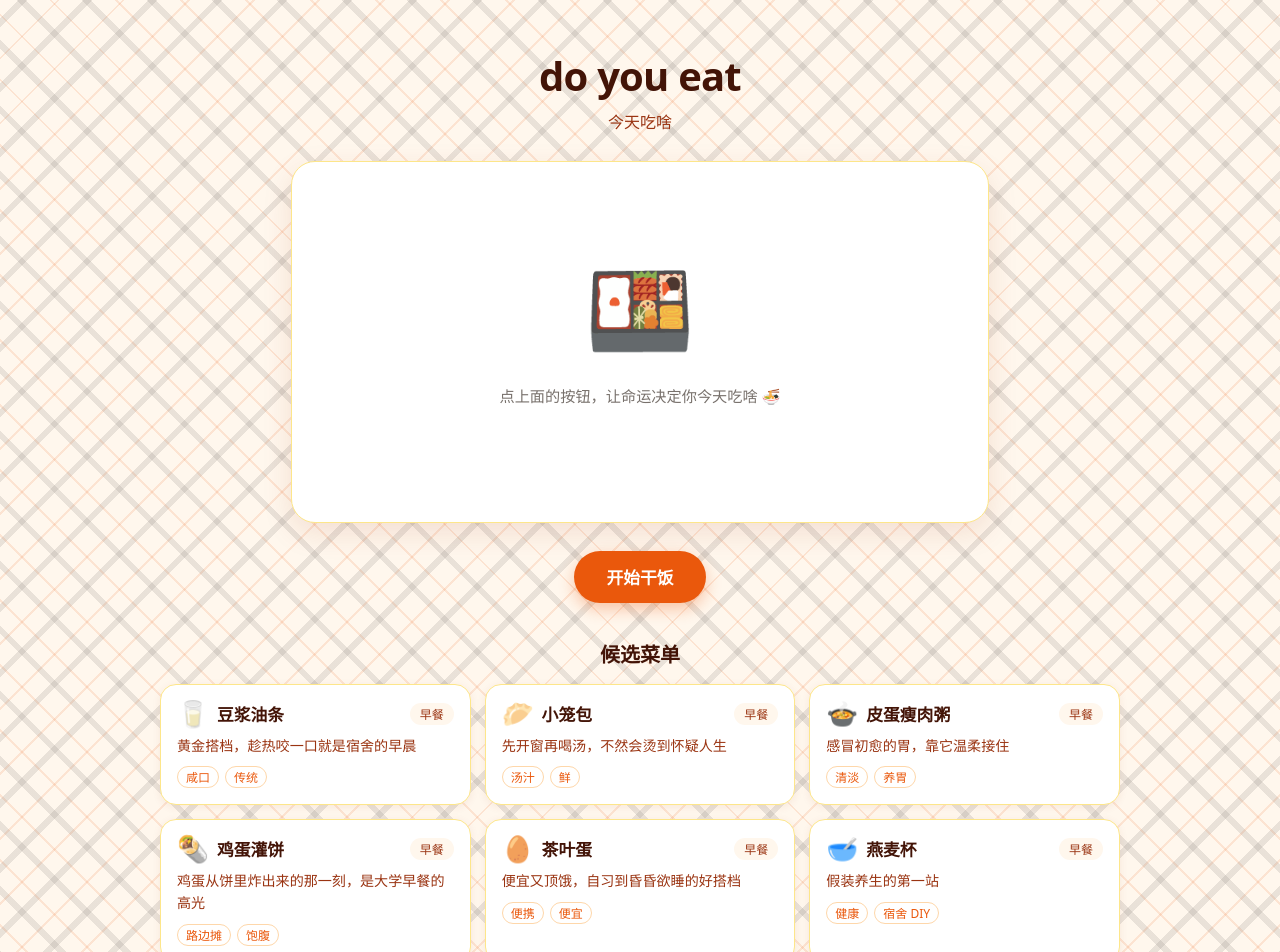
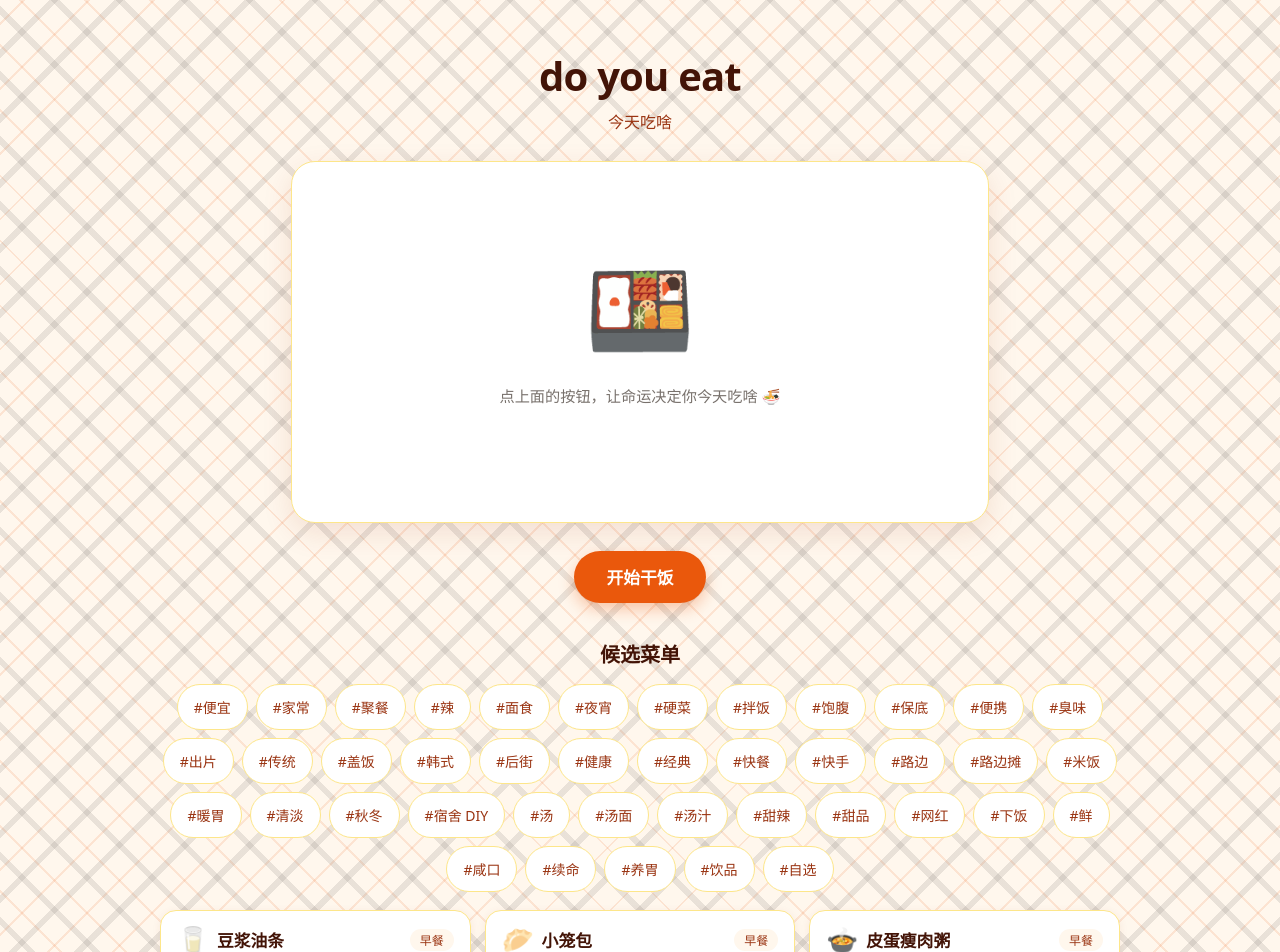
Before and after one commit to XingHo-VibeCoding/do-you-eat, a React (Vite) app: page / in a window 1280 px wide. Shown: the top 952 px of the page. Built offline with nearby package versions, Linux system fonts and the light colour scheme.

Commit message:
Day 12｜创建 frontend-guidelines Skill 并完成标签筛选交互
改了什么：App/GachaButton/constants/app.css 接入 tags 多选筛选（AND 命中、三态、可访问性）
加了什么：frontend-guidelines.md 前端规则精简版 + TagFilter 标签筛选组件

```diff
--- a/src/App.tsx
+++ b/src/App.tsx
@@ -4,17 +4,20 @@
 //   loadPhase  = 数据状态（loading / success / empty / error），管「食堂数据拿没拿到」
 //   gachaPhase = 交互状态（idle / rolling / result），管「这一次抽卡进行到哪一步」
 // 只有 loadPhase === 'success' 时才有抽卡区和候选列表 —— 没数据就抽不了卡。
-import { useCallback, useEffect, useRef, useState } from 'react'
+import { useCallback, useEffect, useMemo, useRef, useState } from 'react'
 import { GachaButton } from './components/GachaButton'
 import { IntroHint } from './components/IntroHint'
 import { ResultCard } from './components/ResultCard'
 import { FoodList } from './components/FoodList'
+import { TagFilter } from './components/TagFilter'
 import { fetchFoods } from './services/mockApi'
 import { pickRandom, ROLL_DURATION_MS } from './lib/gacha'
 import {
   APP_NAME,
   APP_TAGLINE,
   BUTTON_RETRY,
+  EMPTY_FILTER_DESC,
+  EMPTY_FILTER_TITLE,
   LOAD_EMPTY_DESC,
   LOAD_EMPTY_TITLE,
   LOAD_ERROR_DESC,
@@ -53,6 +56,52 @@ function App() {
     })
   }, [])
 
+  // —— 筛选状态线（Day 12）——
+  // 选中一组 tag；用 Set 表达命中判断；不进 localStorage（刷新即清空，符合 MVP 边界）。
+  const [selectedTags, setSelectedTags] = useState<ReadonlySet<string>>(() => new Set())
+
+  /** 收集 foods 里所有出现过的 tag，按出现频次降序（高频在前 = 最有用的排前） */
+  const allTags = useMemo<readonly string[]>(() => {
+    const count = new Map<string, number>()
+    for (const food of foods) {
+      for (const tag of food.tags) {
+        count.set(tag, (count.get(tag) ?? 0) + 1)
+      }
+    }
+    return Array.from(count.entries())
+      .sort((a, b) => b[1] - a[1] || a[0].localeCompare(b[0], 'zh-Hans-CN'))
+      .map(([tag]) => tag)
+  }, [foods])
+
+  /** 过滤后的食物列表（Day 12 决策 Q1 修正为 AND 命中：选中的每个 tag 食物都要有）
+   *  修正历史：
+   *  1) 初版 OR（some）→ 结果只增不减，「无结果」状态永远到不了，三态测不全；
+   *  2) 二版 every 方向写反（f.tags.every(t => selected.has(t)) 要求食物的全部 tag 都被选中），
+   *     单选「辣」会变空集 —— 正确语义是「选中的每个 tag 食物都有」：selected.every(t => food.tags 含 t)。
+   *  AND 也符合电商筛选「多条件=取交集」的通用心智。 */
+  const filteredFoods = useMemo<readonly Food[]>(() => {
+    if (selectedTags.size === 0) return foods
+    return foods.filter((f) => Array.from(selectedTags).every((t) => f.tags.includes(t)))
+  }, [foods, selectedTags])
+
+  /** 单击 chip 的回调：存在则删、不在则加；交还新 Set 触发重渲染 */
+  const handleToggleTag = useCallback((tag: string) => {
+    setSelectedTags((prev) => {
+      const next = new Set(prev)
+      if (next.has(tag)) {
+        next.delete(tag)
+      } else {
+        next.add(tag)
+      }
+      return next
+    })
+  }, [])
+
+  /** 「清空筛选」：交还空 Set；UI 上的按钮也只在 size > 0 时出现 */
+  const handleClearTags = useCallback(() => {
+    setSelectedTags(new Set())
+  }, [])
+
   /** 拉数据（首次进入 + 出错点「再试一次」都会走这里） */
   const load = useCallback(() => {
     setLoadPhase('loading')
@@ -84,14 +133,16 @@ function App() {
 
   const handleRoll = () => {
     if (gachaPhase === 'rolling') return // 按钮禁用已经挡了一层，这里再加保险
+    // 筛选后为空时不让抽（避免 pickRandom 在空集里抛）；按钮也会 disabled
+    if (filteredFoods.length === 0) return
 
     setGachaPhase('rolling')
     if (timeoutRef.current !== null) {
       window.clearTimeout(timeoutRef.current)
     }
     timeoutRef.current = window.setTimeout(() => {
-      // 注意：候选池从「拉回来的 foods」里取，不再直接 import FOODS
-      const picked = pickRandom(foods, lastFoodRef.current)
+      // 注意：候选池从「筛选后的 filteredFoods」里取（Day 12 Q2 决策：抽卡跟筛选走）
+      const picked = pickRandom(filteredFoods, lastFoodRef.current)
       lastFoodRef.current = picked
       setCurrent(picked)
       setGachaPhase('result')
@@ -160,12 +211,32 @@ function App() {
             </article>
           )}
 
-          <GachaButton phase={gachaPhase} onClick={handleRoll} />
+          <GachaButton
+            phase={gachaPhase}
+            onClick={handleRoll}
+            disabled={filteredFoods.length === 0}
+          />
         </section>
 
         <section className="food-list-wrap" aria-label={LIST_TITLE}>
           <h2 className="food-list-wrap__title">{LIST_TITLE}</h2>
-          <FoodList foods={foods} />
+          <TagFilter
+            allTags={allTags}
+            selected={selectedTags}
+            onToggle={handleToggleTag}
+            onClear={handleClearTags}
+          />
+          {selectedTags.size > 0 && filteredFoods.length === 0 ? (
+            <article className="card card--state card--filter-empty" aria-live="polite">
+              <span className="card__emoji" aria-hidden="true">
+                🔍
+              </span>
+              <h3 className="card__name">{EMPTY_FILTER_TITLE}</h3>
+              <p className="card__desc">{EMPTY_FILTER_DESC}</p>
+            </article>
+          ) : (
+            <FoodList foods={filteredFoods} />
+          )}
         </section>
       </>
     )
--- a/src/components/GachaButton.tsx
+++ b/src/components/GachaButton.tsx
@@ -6,10 +6,13 @@ import type { GachaPhase } from '../types/food'
 interface Props {
   phase: GachaPhase
   onClick: () => void
+  /** 外部禁用（如 Day 12 筛选后候选池为空时）：与 rolling 禁用相或 */
+  disabled?: boolean
 }
 
-export function GachaButton({ phase, onClick }: Props) {
+export function GachaButton({ phase, onClick, disabled = false }: Props) {
   const isRolling = phase === 'rolling'
+  const isDisabled = isRolling || disabled
   const label = phase === 'idle' ? BUTTON_ROLL : BUTTON_REROLL
 
   return (
@@ -17,7 +20,7 @@ export function GachaButton({ phase, onClick }: Props) {
       type="button"
       className="btn btn--primary"
       onClick={onClick}
-      disabled={isRolling}
+      disabled={isDisabled}
       aria-label={label}
     >
       {isRolling ? '干饭中…' : label}
--- /dev/null
+++ b/src/components/TagFilter.tsx
@@ -0,0 +1,50 @@
+// 标签筛选器（Day 12）
+// 可复用组件：tags 多选 chip + 「清空」按钮。
+// 选中状态用 aria-pressed 表达（不仅靠颜色——满足可访问性）。
+import type { MouseEvent } from 'react'
+
+interface Props {
+  /** 数据里全部 tag（去重、按出现频次降序排好序） */
+  allTags: readonly string[]
+  /** 当前选中的 tag 集合 */
+  selected: ReadonlySet<string>
+  /** 单击 chip 时的回调；组件不做 Set 拷贝，由调用方负责不可变更新 */
+  onToggle: (tag: string) => void
+  /** 单击「清空」按钮的回调 */
+  onClear: () => void
+}
+
+export function TagFilter({ allTags, selected, onToggle, onClear }: Props) {
+  // 没数据就别渲染（防御：上游 foods 为空时也不出现空容器）
+  if (allTags.length === 0) return null
+
+  // 「清空」按钮的 stopPropagation 避免冒泡到 chip（双保险，父级也没有 onClick 容器）
+  const handleClear = (e: MouseEvent<HTMLButtonElement>) => {
+    e.stopPropagation()
+    onClear()
+  }
+
+  return (
+    <div className="tag-filter" role="group" aria-label="按标签筛选">
+      {allTags.map((tag) => {
+        const isActive = selected.has(tag)
+        return (
+          <button
+            key={tag}
+            type="button"
+            className={`tag-chip${isActive ? ' tag-chip--active' : ''}`}
+            aria-pressed={isActive}
+            onClick={() => onToggle(tag)}
+          >
+            #{tag}
+          </button>
+        )
+      })}
+      {selected.size > 0 && (
+        <button type="button" className="tag-filter__clear" onClick={handleClear}>
+          清空筛选
+        </button>
+      )}
+    </div>
+  )
+}
--- a/src/lib/constants.ts
+++ b/src/lib/constants.ts
@@ -22,6 +22,10 @@ export const LOAD_EMPTY_TITLE = '菜单空空如也'
 export const LOAD_EMPTY_DESC = '今天厨房休息，稍后再来看看吧'
 export const LOAD_ERROR_TITLE = '数据没拿回来'
 export const LOAD_ERROR_DESC = '可能是网络开小差了，再试一次？'
+
+/** 筛选后无结果文案（Day 12） */
+export const EMPTY_FILTER_TITLE = '没找到匹配的口味'
+export const EMPTY_FILTER_DESC = '试试别的标签，或者点上面的「清空筛选」恢复全部'
 
 /** 候选列表 */
 export const LIST_TITLE = '候选菜单'
--- a/src/styles/app.css
+++ b/src/styles/app.css
@@ -466,3 +466,99 @@ body {
     font-size: 4.5rem; /* 88px → 72px，跟标题同步缩小 */
   }
 }
+
+/* ==================== Day 12 新增：标签筛选 chip ====================
+   SKILL.md §4 颜色字体：变量优先 / 对比度 ≥ 4.5:1 / 不写裸 hex
+   SKILL.md §6 移动端：chip flex-wrap + 触控目标 ≥ 44×44 px
+   SKILL.md §7 可访问性：aria-pressed 双信号 + 焦点轮廓 */
+
+.tag-filter {
+  display: flex;
+  flex-wrap: wrap;
+  gap: 8px;
+  justify-content: center;
+  margin: 0 0 18px;
+}
+
+.tag-chip {
+  appearance: none;
+  font: inherit;
+  font-size: 0.875rem;
+  cursor: pointer;
+  padding: 12px 16px;
+  min-height: 44px; /* SKILL.md §6：移动端触控目标 ≥ 44×44 px */
+  border-radius: 999px;
+  background: var(--bg-card);
+  color: var(--text-secondary);
+  border: 1px solid var(--border);
+  transition:
+    transform 0.12s ease,
+    background 0.2s ease,
+    border-color 0.2s ease,
+    color 0.2s ease;
+  user-select: none;
+  display: inline-flex;
+  align-items: center;
+}
+
+.tag-chip:hover:not([aria-pressed='true']) {
+  border-color: var(--accent);
+  color: var(--accent);
+}
+
+/* SKILL.md §7：禁用「outline:none 而无替代」—— 用 accent 主色作为焦点轮廓 */
+.tag-chip:focus-visible {
+  outline: 2px solid var(--accent);
+  outline-offset: 2px;
+}
+
+/* 激活态：颜色 + 边框 + 文字加粗，三信号不止靠颜色（SKILL.md §7 可访问性） */
+.tag-chip[aria-pressed='true'] {
+  background: var(--accent);
+  /* #431407 on #ea580c ≈ 4.7:1，文字对比度满足 WCAG AA ≥ 4.5:1 */
+  color: var(--text-primary);
+  border-color: var(--accent-strong);
+  font-weight: 600;
+}
+
+.tag-filter__clear {
+  appearance: none;
+  font: inherit;
+  font-size: 0.875rem;
+  cursor: pointer;
+  padding: 12px 16px;
+  min-height: 44px;
+  border-radius: 999px;
+  background: transparent;
+  color: var(--accent);
+  border: 1px solid transparent;
+  transition:
+    background 0.2s ease,
+    color 0.2s ease;
+}
+
+.tag-filter__clear:hover {
+  background: var(--bg);
+  color: var(--accent-strong);
+}
+
+.tag-filter__clear:focus-visible {
+  outline: 2px solid var(--accent);
+  outline-offset: 2px;
+}
+
+/* 筛选后无结果卡片：沿用 .card--state 视觉，仅调整高度 */
+.card--filter-empty {
+  min-height: 200px;
+}
+
+@media (max-width: 480px) {
+  .tag-filter {
+    margin: 0 0 14px;
+  }
+  .tag-chip,
+  .tag-filter__clear {
+    padding: 10px 14px;
+    font-size: 0.8125rem;
+  }
+}
```
Also changed, not shown: 1 other file (tests, documents, lock files or other folders).
